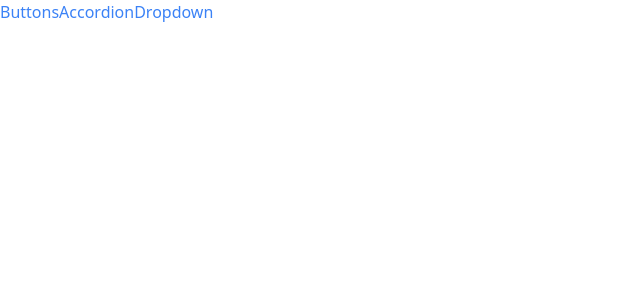
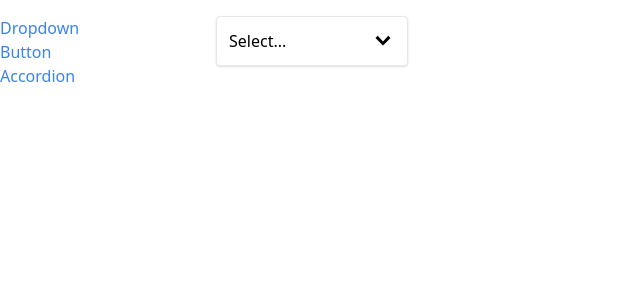
Before and after one commit to pedrolopezbiedma/React_FWK_Docu, a React (Create React App) app: page / in a window 1280 px wide. Shown: the top 300 px of the page, without its empty margins (0-640 px from the left). Built offline with nearby package versions, Linux system fonts and the light colour scheme.

Commit message:
Creating & using a Sidebar component

```diff
--- a/src/App.js
+++ b/src/App.js
@@ -1,25 +1,25 @@
-import Link from "./components/navigation/Link";
 import Route from "./components/navigation/Route";
+import Sidebar from "./components/navigation/Sidebar";
 import AccordionPage from "./pages/AccordionPage";
 import ButtonPage from "./pages/ButtonPage";
 import DropdownPage from "./pages/DropdownPage";
 
 const App = () => {
     return(
-        <div>
-            <Link pathTo='/button'>Buttons</Link>
-            <Link pathTo='/accordion'>Accordion</Link>
-            <Link pathTo='/dropdown'>Dropdown</Link>
+        <div className="container mx-auto grid grid-cols-6 gap-4 mt-4">
+            <Sidebar />
 
+            <div className="col-span-5">
+                <Route path='/'>
+                    <DropdownPage />
+                </Route>
                 <Route path='/button'>
                     <ButtonPage />
                 </Route>
                 <Route path='/accordion'>
                     <AccordionPage />
                 </Route>
-            <Route path='/dropdown'>
-                <DropdownPage />
-            </Route>
+            </div>
         </div>
     )
 }
--- /dev/null
+++ b/src/components/navigation/Sidebar.js
@@ -0,0 +1,22 @@
+import Link from "./Link"
+
+const Sidebar = () => {
+    const routes = [
+        { label: 'Dropdown', path: '/' },
+        { label: 'Button', path: '/button' },
+        { label: 'Accordion', path: '/accordion' },
+    ]
+    return (
+        <div>
+            { routes.map((route) => {
+                return (
+                    <Link
+                        classNames='sticky top-0 overflow-y-scroll flex flex-col items-start'
+                        pathTo={route.path}>{ route.label }</Link>
+                )
+            }) }
+       </div>
+    )
+}
+
+export default Sidebar
```
Lines whose indentation alone changed are shown as unchanged.
